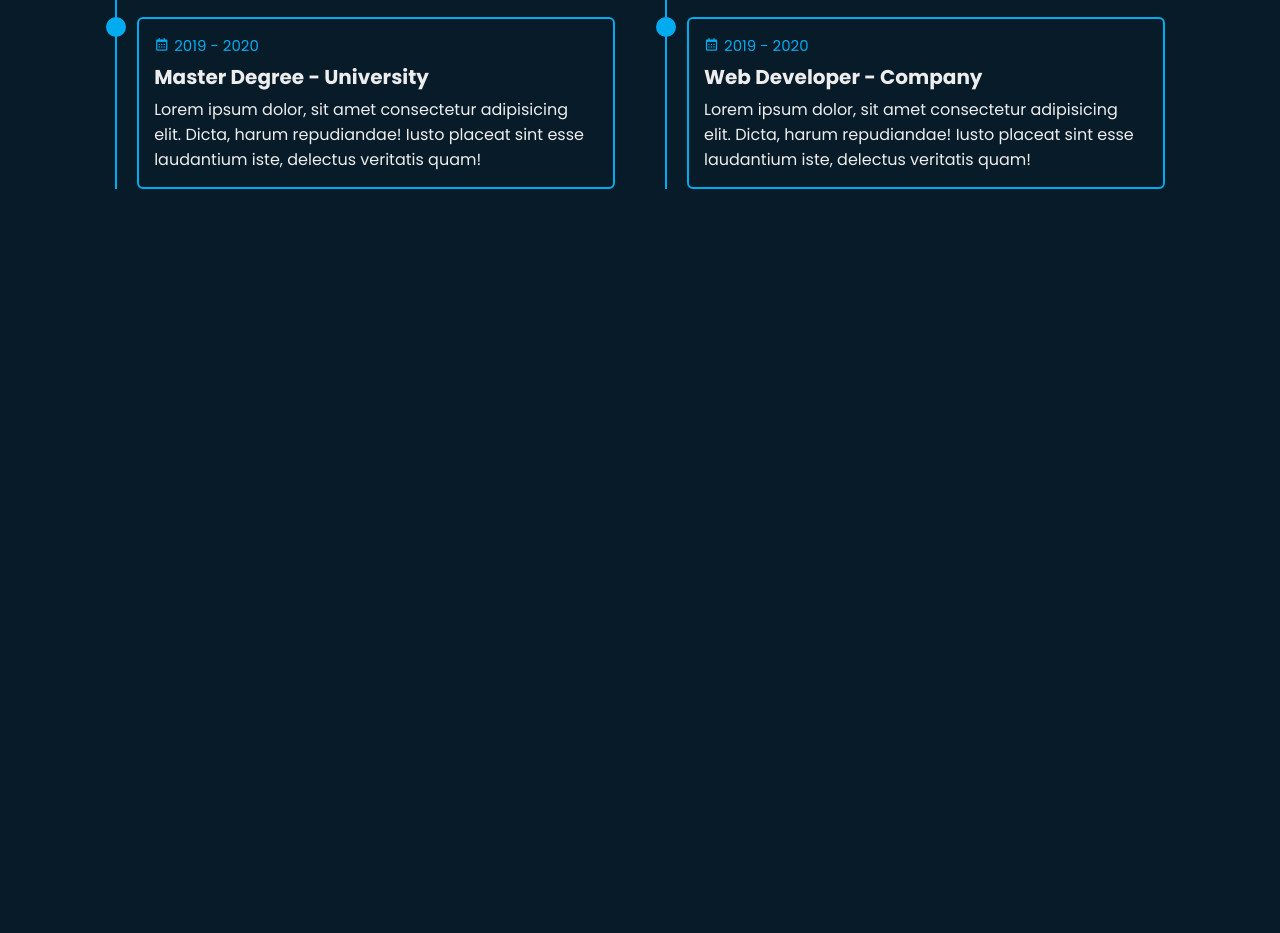
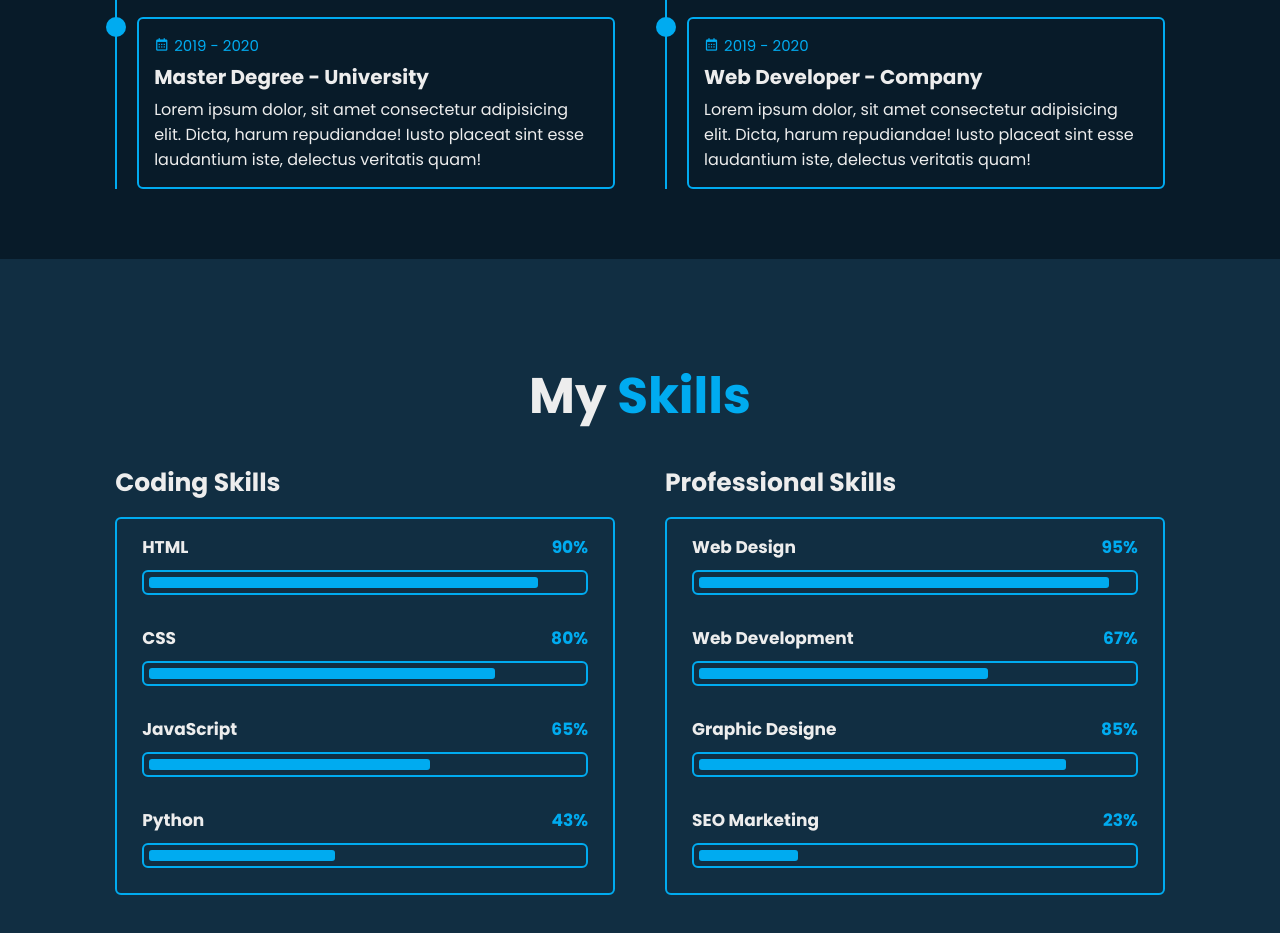
Before and after one commit to Glowawklawe/Portfolio_, a plain HTML site: page index.html in a window 1280 px wide. Shown: the part 2225-3158 px from the top of the page. Before the commit the page ends 2484 px from the top, so only its background shows below. Drawn offline with nearby package versions, Linux system fonts and the light colour scheme.

Commit message:
Build skills section

```diff
--- a/css/style.css
+++ b/css/style.css
@@ -384,3 +384,112 @@ span{
     font-size: 1.6rem;
     padding-top: .5rem;
 }
+
+.skills{
+    min-height: auto;
+    padding-bottom: 7rem;
+    background: var(--secound-bg-color);
+}
+
+.skills .skills-row{
+    display: flex;
+    flex-wrap: wrap;
+    gap: 5rem;
+}
+
+.skills-row .skills-column{
+    flex: 1 1 40rem;
+}
+
+.skills-column .title{
+    font-size: 2.5rem;
+    margin: 0 0 1.5rem;
+}
+
+.skills-box .skills-content{
+    position: relative;
+    border: .2rem solId var(--main-color);
+    border-radius: .6rem;
+    padding: .5rem 1.5rem;
+    z-index: 1;
+    overflow: hidden;
+}
+
+.skills-box .skills-content::before{
+    content: '';
+    position: absolute;
+    top: 0;
+    left: 0;
+    width: 0;
+    height:100% ;
+    background: var(--bg-color);
+    z-index: -1;
+    transition: .5s;
+}
+
+.skills-box .skills-content:hover::before{
+    width: 100%;
+}
+
+
+
+.skills-content .progress{
+    padding: 1rem;
+}
+
+.skills-content .progress h3{
+    font-size: 1.7rem;
+    display: flex;
+    justify-content: space-between;
+}
+
+..skills-content .progress h3 span{
+color: var(--text-color);
+}
+
+.skills-content .progress .bar{
+    height: 2.5rem;
+    border-radius: .6rem;
+    border: .2rem solid var(--main-color);
+    padding: .5rem;
+    margin: 1rem 0;
+}
+
+.skills-content .progress .bar span{
+    display: block;
+    height: 100%;
+    border-radius: .3rem;
+    background: var(--main-color);
+}
+
+.skills-column:nth-child(1) .skills-content .progress:nth-child(1) .bar  span{
+    width: 90%;
+}
+
+.skills-column:nth-child(1) .skills-content .progress:nth-child(2) .bar  span{
+    width: 80%;
+}
+
+.skills-column:nth-child(1) .skills-content .progress:nth-child(3) .bar  span{
+    width: 65%;
+}
+
+.skills-column:nth-child(1) .skills-content .progress:nth-child(4) .bar  span{
+    width: 43%;
+}
+
+.skills-column:nth-child(2) .skills-content .progress:nth-child(1) .bar  span{
+    width: 95%;
+}
+
+.skills-column:nth-child(2) .skills-content .progress:nth-child(2) .bar  span{
+    width: 67%;
+}
+
+.skills-column:nth-child(2) .skills-content .progress:nth-child(3) .bar  span{
+    width: 85%;
+}
+
+.skills-column:nth-child(2) .skills-content .progress:nth-child(4) .bar  span{
+    width: 23%;
+}
--- a/index.html
+++ b/index.html
@@ -195,6 +195,66 @@
       </div>
     </section>
     <!-- skills section design -->
+    <section class="skills" id="skills">
+      <h2 class="heading">My <span>Skills</span></h2>
+      <div class="skills-row">
+        <div class="skills-column">
+          <h3 class="title">Coding Skills</h3>
+
+          <div class="skills-box">
+            <div class="skills-content">
+              <div class="progress">
+                <h3>HTML <span>90%</span></h3>
+                <div class="bar"><span></span></div>
+              </div>
+
+              <div class="progress">
+                <h3>CSS <span>80%</span></h3>
+                <div class="bar"><span></span></div>
+              </div>
+
+              <div class="progress">
+                <h3>JavaScript <span>65%</span></h3>
+                <div class="bar"><span></span></div>
+              </div>
+
+              <div class="progress">
+                <h3>Python <span>43%</span></h3>
+                <div class="bar"><span></span></div>
+              </div>
+            </div>
+          </div>
+        </div>
+
+        <div class="skills-column">
+          <h3 class="title">Professional Skills</h3>
+
+          <div class="skills-box">
+            <div class="skills-content">
+              <div class="progress">
+                <h3>Web Design <span>95%</span></h3>
+                <div class="bar"><span></span></div>
+              </div>
+
+              <div class="progress">
+                <h3>Web Development <span>67%</span></h3>
+                <div class="bar"><span></span></div>
+              </div>
+
+              <div class="progress">
+                <h3>Graphic Designe <span>85%</span></h3>
+                <div class="bar"><span></span></div>
+              </div>
+
+              <div class="progress">
+                <h3>SEO Marketing<span>23%</span></h3>
+                <div class="bar"><span></span></div>
+              </div>
+            </div>
+          </div>
+        </div>
+      </div>
+    </section>
 
     <!-- contact section design -->
 
```
